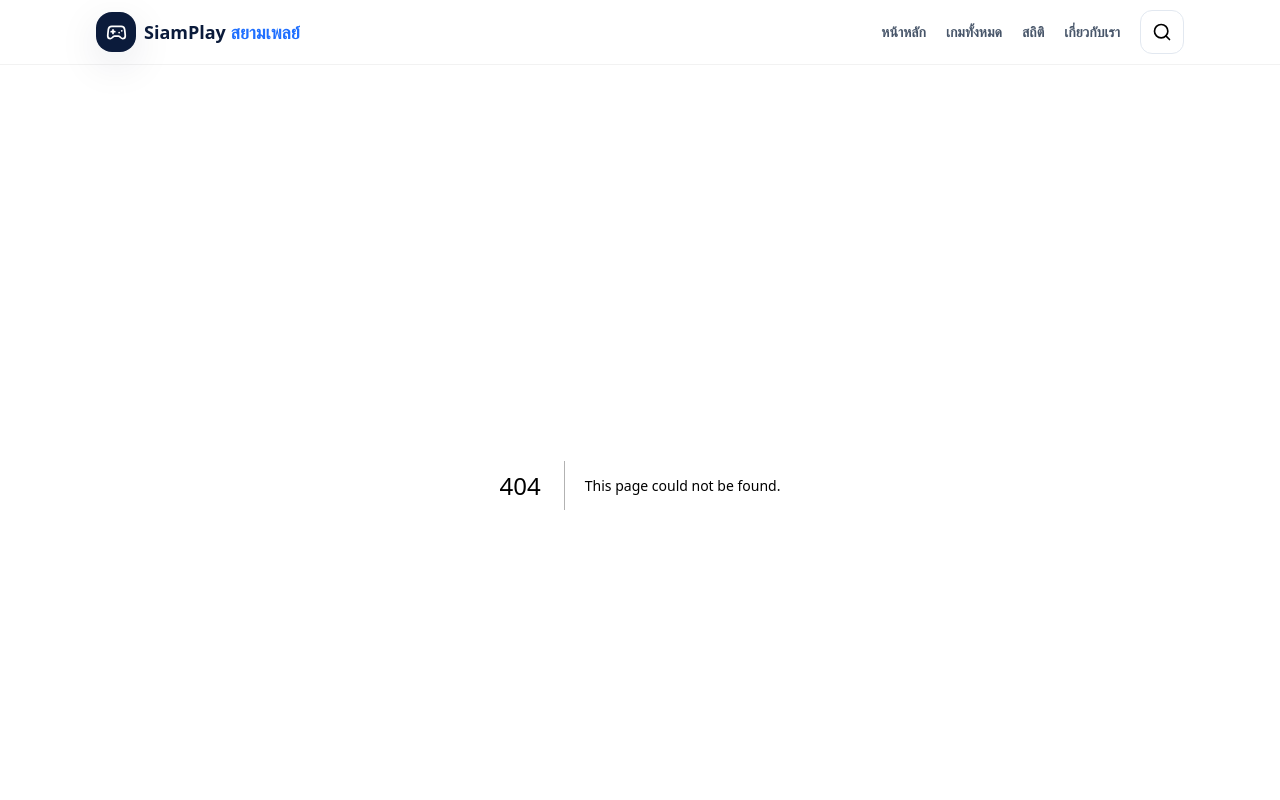
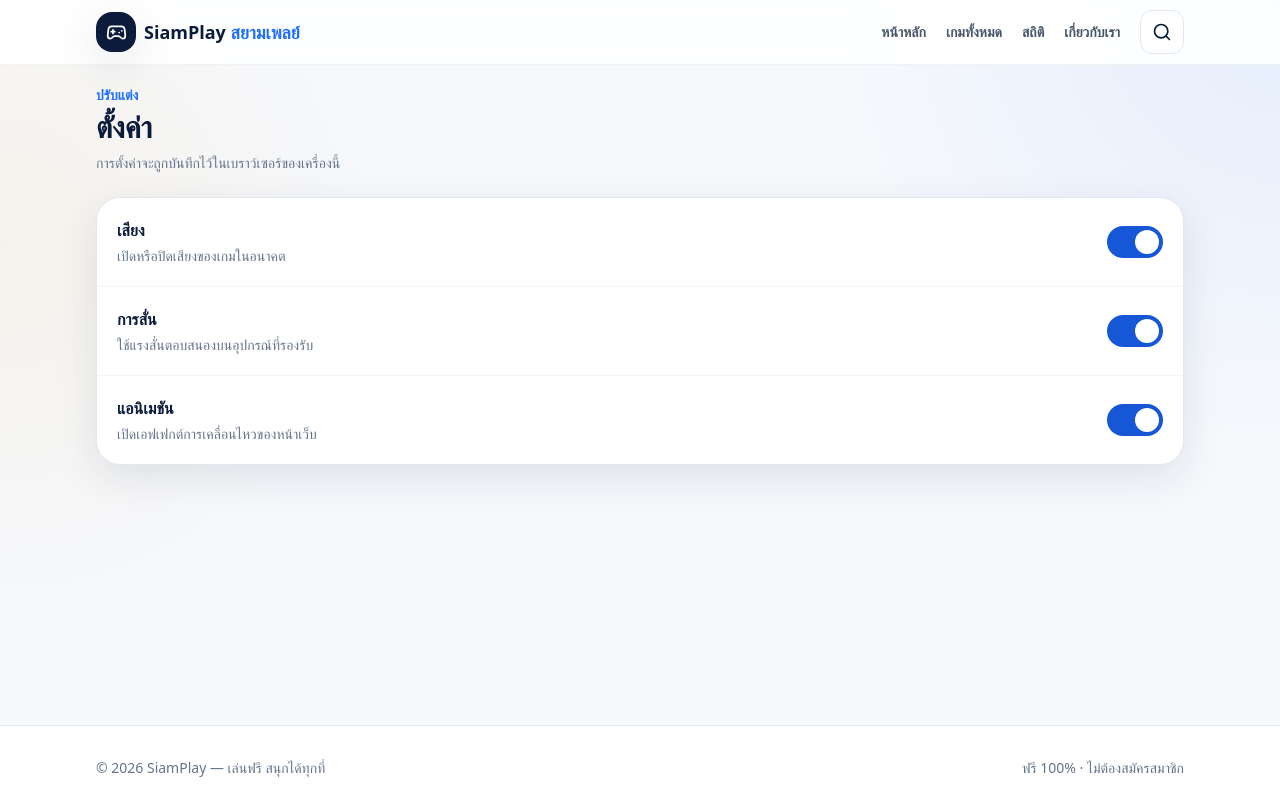
Before and after one commit to UnknownCode-2026/siamplay, a Next.js app: page /settings in a window 1280 px wide. Before the commit this address had no page. Shown: the top 800 px of the page. Built offline with nearby package versions, Linux system fonts and the light colour scheme.

Commit message:
feat(v1.0): add app/settings/page.tsx

```diff
--- /dev/null
+++ b/app/settings/page.tsx
@@ -0,0 +1,42 @@
+"use client";
+
+import { useEffect, useState } from "react";
+
+type SettingKey = "sound" | "vibration" | "motion";
+
+export default function SettingsPage() {
+  const [settings, setSettings] = useState<Record<SettingKey, boolean>>({ sound: true, vibration: true, motion: true });
+
+  useEffect(() => {
+    const raw = localStorage.getItem("siamplay-settings");
+    if (raw) setSettings(JSON.parse(raw));
+  }, []);
+
+  function toggle(key: SettingKey) {
+    const next = { ...settings, [key]: !settings[key] };
+    setSettings(next);
+    localStorage.setItem("siamplay-settings", JSON.stringify(next));
+  }
+
+  const rows: [SettingKey,string,string][] = [
+    ["sound","เสียง","เปิดหรือปิดเสียงของเกมในอนาคต"],
+    ["vibration","การสั่น","ใช้แรงสั่นตอบสนองบนอุปกรณ์ที่รองรับ"],
+    ["motion","แอนิเมชัน","เปิดเอฟเฟกต์การเคลื่อนไหวของหน้าเว็บ"],
+  ];
+
+  return (
+    <div className="space-y-6">
+      <div><p className="text-sm font-black text-siam-500">ปรับแต่ง</p><h1 className="mt-1 text-3xl font-black text-siam-900">ตั้งค่า</h1><p className="mt-2 text-sm text-slate-500">การตั้งค่าจะถูกบันทึกไว้ในเบราว์เซอร์ของเครื่องนี้</p></div>
+      <div className="overflow-hidden rounded-3xl border border-slate-200 bg-white shadow-soft">
+        {rows.map(([key,title,desc], index)=>(
+          <div key={key} className={`flex items-center gap-4 p-5 ${index ? "border-t border-slate-100" : ""}`}>
+            <div className="min-w-0 flex-1"><p className="font-black text-siam-900">{title}</p><p className="mt-1 text-sm text-slate-500">{desc}</p></div>
+            <button onClick={()=>toggle(key)} aria-pressed={settings[key]} className={`relative h-8 w-14 rounded-full transition ${settings[key]?"bg-siam-600":"bg-slate-300"}`}>
+              <span className={`absolute top-1 h-6 w-6 rounded-full bg-white transition ${settings[key]?"left-7":"left-1"}`}/>
+            </button>
+          </div>
+        ))}
+      </div>
+    </div>
+  );
+}
```
